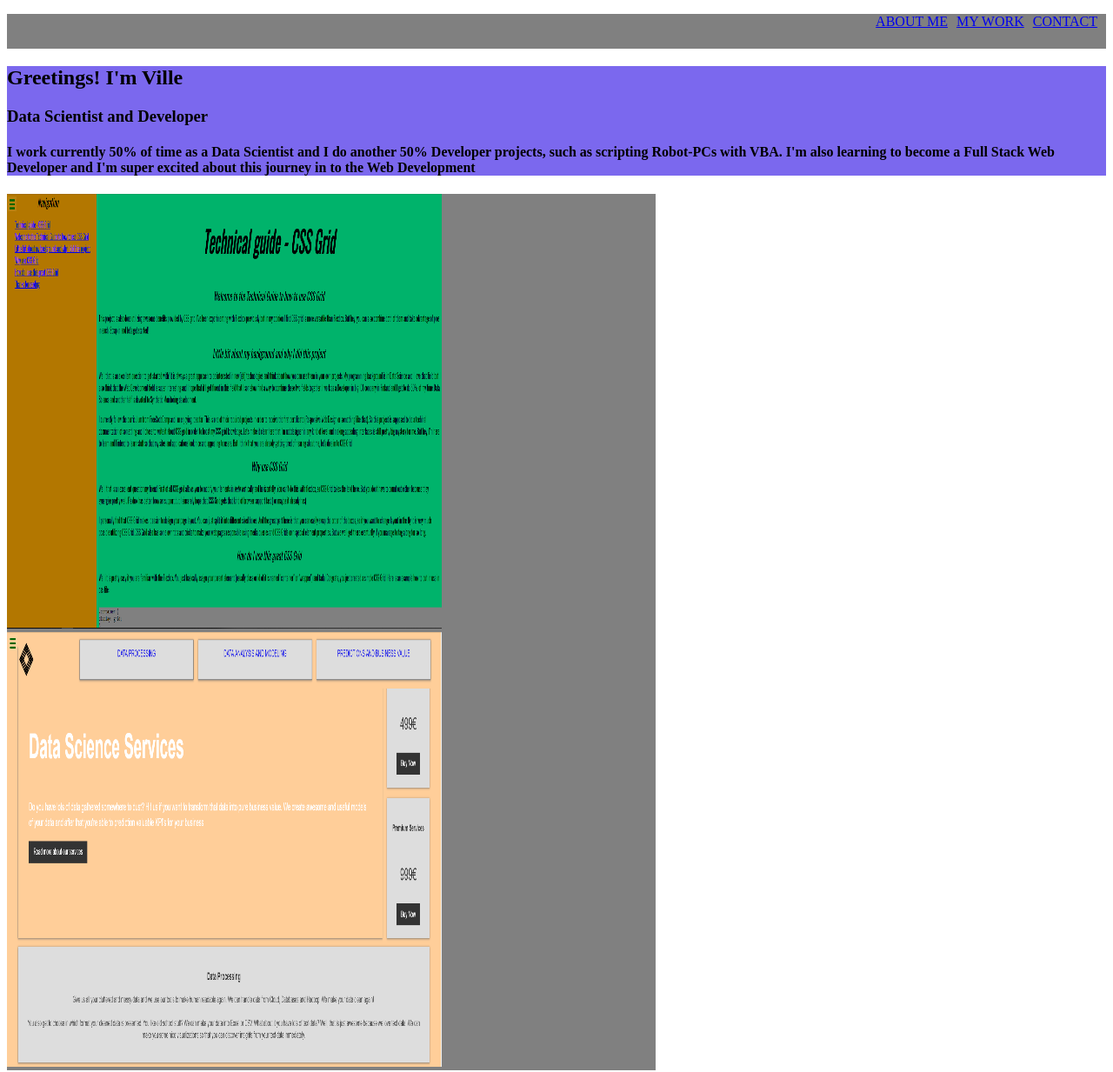
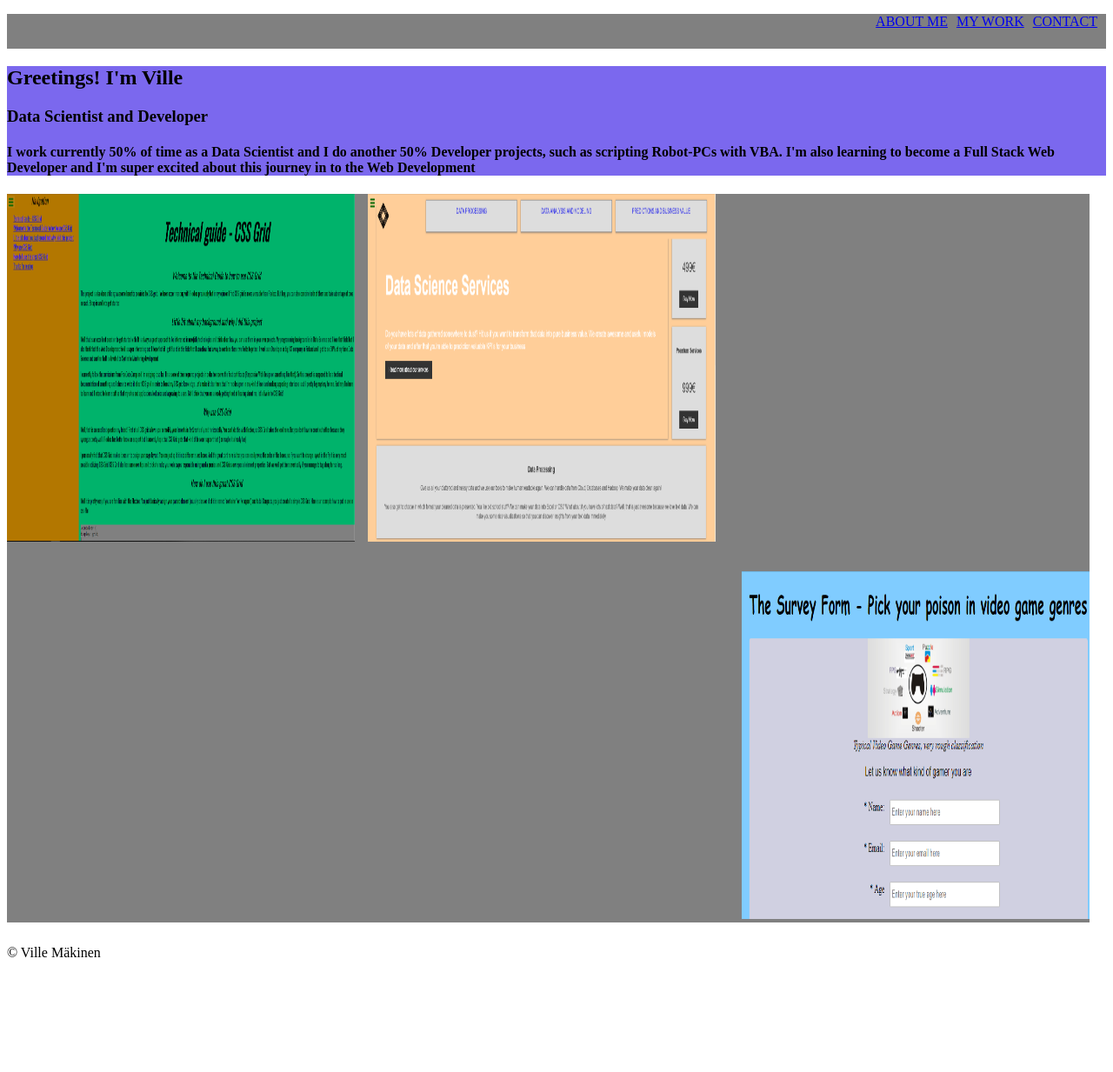
Before and after one commit to Sphagnumshuffle/Web-Development-Projects, a plain HTML site: page Portfolio Page/index.html in a window 1280 px wide. Shown: the top 1233 px of the page at 87% size. After the commit the page ends 1121 px from the top, so only its background shows below. Drawn offline with Linux system fonts and the light colour scheme.

Commit message:
trying to fit into CSS Grid, ongoing process

```diff
--- a/Portfolio Page/index.html
+++ b/Portfolio Page/index.html
@@ -47,6 +47,12 @@
             </a>
         </div>
 
+        <div class="project-tile survey-form">
+            <a href="#">
+                <img class="project-pic" src="/Images/Survey_form.PNG">
+            </a>
+        </div>
+
 
     </div>
 
--- a/Portfolio Page/main.css
+++ b/Portfolio Page/main.css
@@ -1,8 +1,8 @@
 
 
 img {
-    width: 500px;
-    height: 500px;
+    width: 400px;
+    height: 400px;
 }
 
 ul li {
@@ -26,28 +26,43 @@
 .work {
     display: grid;
     width: 80%;
-    grid-template-columns: repeat(1fr);
+    grid-template-columns: 1fr 1fr;
     grid-template-areas:
-    "web-dev data-science";
-    grid-gap: 20px;
+    "web-dev "
+    "data-science";
+    grid-gap: 10px;
 }
 
 .web-dev {
+    display: grid;
     grid-area: web-dev;
     background: grey;
+    grid-template-columns: 1fr 1fr 1fr;
+    grid-template-areas:
+    "tech landing-page survey-form";
+    grid-gap: 5px;
+    background: grey;
+}
+
+.tech-guide {
+    grid-area: tech;
+}
+
+.landing-page {
+    grid-area: landing-page;
+}
+
+.survey-form {
+    grid-area: survey-form;
 }
 
 .data-science {
     grid-area: data-science;
 }
 
-/* .tech-guide {
-    grid-area: tech;
-}
 
-.landing-page {
-    grid-area: landing-page;
-}
+
+
 
 .web-dev {
     display: grid;
```
